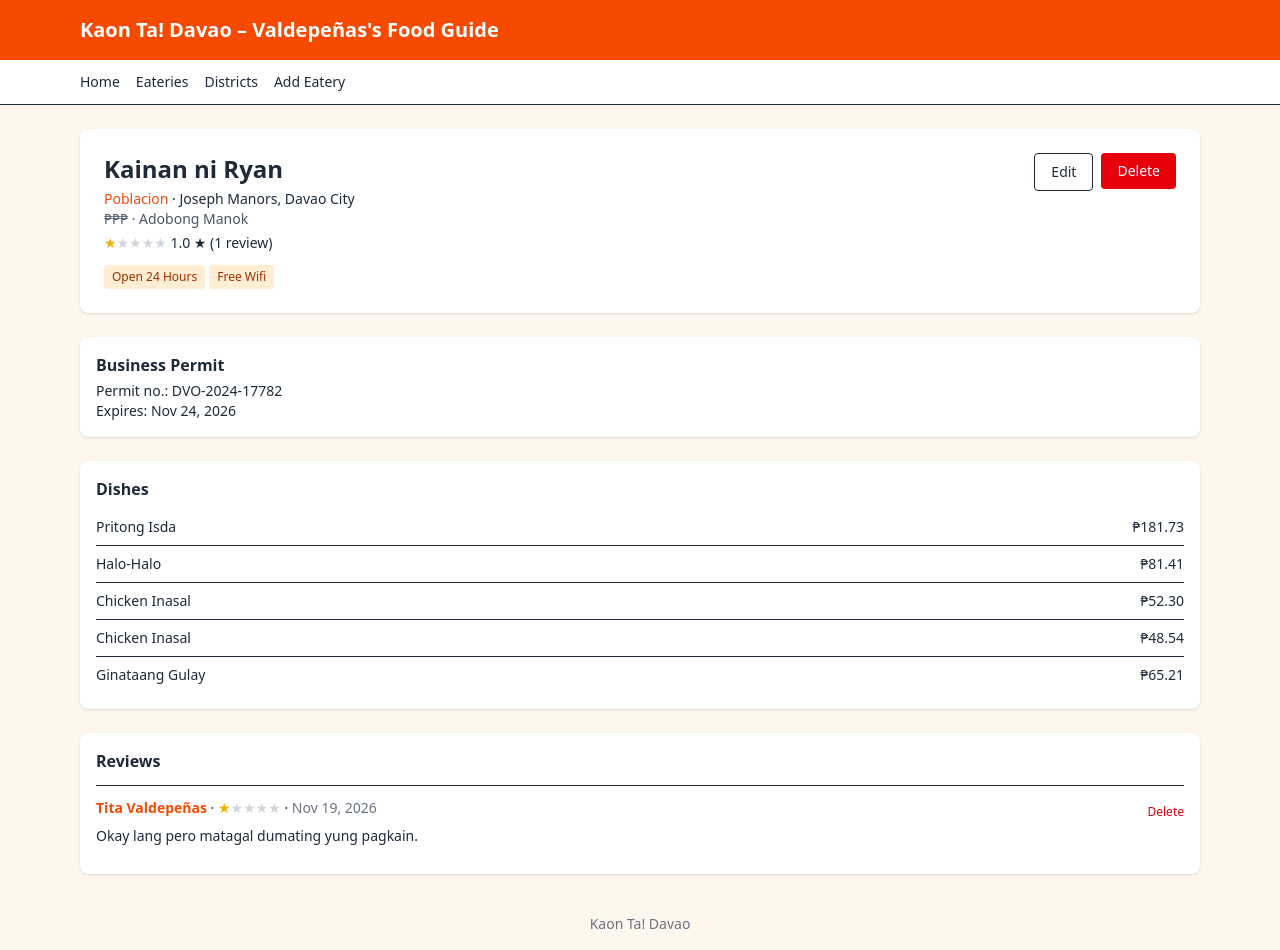
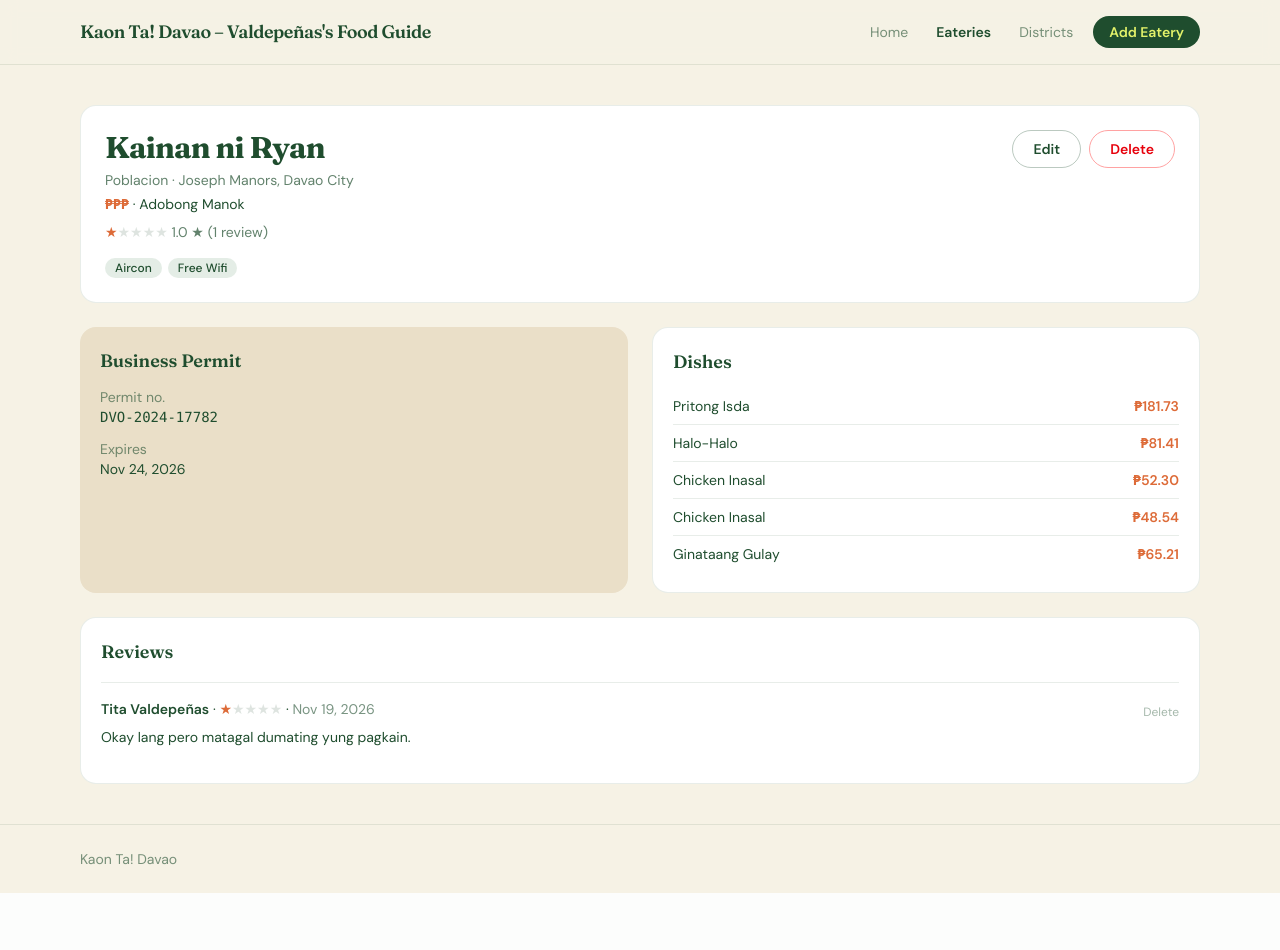
Before and after one commit to rievldpns/PrefinalProject-Valdepenas-KaonTaDavao, a Laravel app: a page that uses resources/views/layouts/app.blade.php in a window 1280 px wide. After the commit the page ends 893 px from the top, so only its background shows below. Run offline with Laravel 12, Linux system fonts and the light colour scheme; data comes from the database, SQL or seed files in the repository; style sheets or scripts are compiled from the project's sources.

Commit message:
finalize design and color palette of the website

```diff
--- a/resources/css/app.css
+++ b/resources/css/app.css
@@ -2,8 +2,17 @@
 
 @source '../../vendor/laravel/framework/src/Illuminate/Pagination/resources/views/*.blade.php';
 @source '../../storage/framework/views/*.php';
+@source '../**/*.blade.php';
+@source '../**/*.js';
 
 @theme {
-    --font-sans: 'Instrument Sans', ui-sans-serif, system-ui, sans-serif, 'Apple Color Emoji', 'Segoe UI Emoji',
-        'Segoe UI Symbol', 'Noto Color Emoji';
+    --font-sans: 'DM Sans', ui-sans-serif, system-ui, sans-serif, 'Apple Color Emoji', 'Segoe UI Emoji', 'Segoe UI Symbol', 'Noto Color Emoji';
+    --font-serif: 'Fraunces', ui-serif, Georgia, serif;
+
+    --color-cream: #F6F2E5;
+    --color-sand: #EADFC8;
+    --color-forest: #1F4D2E;
+    --color-sage: #7BA582;
+    --color-lime: #E3F26A;
+    --color-terracotta: #DD6B38;
 }
--- a/resources/views/components/rating.blade.php
+++ b/resources/views/components/rating.blade.php
@@ -4,4 +4,4 @@
     $filled = (int) round($value ?? 0);
 @endphp
 
-<span class="text-yellow-500" aria-label="{{ $filled }} out of 5 stars">{{ str_repeat('★', $filled) }}<span class="text-gray-300">{{ str_repeat('★', 5 - $filled) }}</span></span>
+<span class="text-terracotta" aria-label="{{ $filled }} out of 5 stars">{{ str_repeat('★', $filled) }}<span class="text-forest/15">{{ str_repeat('★', 5 - $filled) }}</span></span>
--- a/resources/views/districts/show.blade.php
+++ b/resources/views/districts/show.blade.php
@@ -1,12 +1,12 @@
 @extends('layouts.app')
 
 @section('content')
-    <h2 class="text-2xl font-bold">{{ $district->name }}</h2>
-    <p class="text-gray-600 mb-4">
+    <h2 class="font-serif text-3xl font-bold tracking-tight">{{ $district->name }}</h2>
+    <p class="mb-6 mt-1 text-sm text-forest/70">
         {{ $district->reviews_count }} {{ $district->reviews_count === 1 ? 'review' : 'reviews' }} in {{ $district->name }}
     </p>
 
-    <div class="grid grid-cols-1 md:grid-cols-2 lg:grid-cols-3 gap-4">
+    <div class="grid grid-cols-1 gap-4 md:grid-cols-2 lg:grid-cols-3">
         @foreach ($district->eateries as $eatery)
             <x-eatery-card :eatery="$eatery" />
         @endforeach
--- a/resources/views/eateries/show.blade.php
+++ b/resources/views/eateries/show.blade.php
@@ -7,24 +7,25 @@
         $count = $eatery->reviews->count();
     @endphp
 
-    <div class="bg-white rounded-lg shadow p-6 mb-6">
-        <div class="flex flex-wrap items-start justify-between gap-3">
+    {{-- header card --}}
+    <div class="mb-6 rounded-2xl border border-forest/10 bg-white p-6">
+        <div class="flex flex-wrap items-start justify-between gap-4">
             <div>
-                <h2 class="text-2xl font-bold">
+                <h2 class="font-serif text-3xl font-bold tracking-tight">
                     {{ $eatery->name }}
                     @unless ($eatery->is_open)
-                        <span class="text-xs bg-red-100 text-red-700 rounded px-2 py-1 align-middle">Closed</span>
+                        <span class="ml-2 rounded-full border border-terracotta/30 bg-terracotta/10 px-2.5 py-0.5 align-middle font-sans text-xs font-semibold text-terracotta">Closed</span>
                     @endunless
                 </h2>
-                <p class="text-sm mt-1">
-                    <a href="{{ route('districts.show', $eatery->district) }}" class="text-orange-600 hover:underline">{{ $eatery->district->name }}</a>
+                <p class="mt-1 text-sm text-forest/70">
+                    <a href="{{ route('districts.show', $eatery->district) }}" class="hover:text-forest hover:underline">{{ $eatery->district->name }}</a>
                     · {{ $eatery->address }}
                 </p>
-                <p class="text-sm text-gray-600">
-                    {{ $prices[$eatery->price_range] ?? $eatery->price_range }}
+                <p class="mt-1 text-sm">
+                    <span class="font-semibold text-terracotta">{{ $prices[$eatery->price_range] ?? $eatery->price_range }}</span>
                     @if ($eatery->specialty) · {{ $eatery->specialty }} @endif
                 </p>
-                <p class="text-sm mt-1">
+                <p class="mt-2 text-sm text-forest/70">
                     @if ($count > 0)
                         <x-rating :value="$avg" /> {{ number_format($avg, 1) }} ★ ({{ $count }} {{ $count === 1 ? 'review' : 'reviews' }})
                     @else
@@ -34,83 +35,89 @@
             </div>
 
             <div class="flex gap-2">
-                <a href="{{ route('eateries.edit', $eatery) }}" class="border rounded px-4 py-2 text-sm">Edit</a>
+                <a href="{{ route('eateries.edit', $eatery) }}"
+                   class="rounded-full border border-forest/30 px-5 py-2 text-sm font-semibold hover:bg-forest/5">Edit</a>
 
                 <form method="POST" action="{{ route('eateries.destroy', $eatery) }}">
                     @csrf
                     @method('DELETE')
-                    <button type="submit" class="bg-red-600 text-white rounded px-4 py-2 text-sm">Delete</button>
+                    <button type="submit"
+                            class="rounded-full border border-red-300 px-5 py-2 text-sm font-semibold text-red-600 hover:bg-red-50">Delete</button>
                 </form>
             </div>
         </div>
 
-        <div class="flex flex-wrap gap-1 mt-3">
+        <div class="mt-4 flex flex-wrap gap-1.5">
             @foreach ($eatery->features as $feature)
                 <a href="{{ route('eateries.index', ['feature' => $feature->name]) }}"
-                   class="text-xs bg-orange-100 text-orange-800 rounded px-2 py-1 hover:bg-orange-200">{{ $feature->name }}</a>
+                   class="rounded-full bg-sage/20 px-2.5 py-0.5 text-xs font-medium text-forest hover:bg-sage/35">{{ $feature->name }}</a>
             @endforeach
         </div>
     </div>
 
+    <div class="mb-6 grid grid-cols-1 gap-6 md:grid-cols-2">
         {{-- permit box --}}
+        <div class="rounded-2xl bg-sand p-5">
+            <h3 class="mb-3 font-serif text-lg font-semibold">Business Permit</h3>
             @if ($eatery->permit)
-        <div class="bg-white rounded-lg shadow p-4 mb-6">
-            <h3 class="font-bold mb-1">Business Permit</h3>
-            <p class="text-sm">Permit no.: {{ $eatery->permit->permit_no }}</p>
-            <p class="text-sm">Expires: {{ $eatery->permit->expires_on->format('M d, Y') }}</p>
+                <p class="text-sm text-forest/60">Permit no.</p>
+                <p class="font-mono text-sm font-medium">{{ $eatery->permit->permit_no }}</p>
+                <p class="mt-3 text-sm text-forest/60">Expires</p>
+                <p class="text-sm">{{ $eatery->permit->expires_on->format('M d, Y') }}</p>
                 @if ($eatery->permit->expires_on->lt(today()))
-                <p class="text-sm font-bold text-red-600">Permit expired</p>
+                    <p class="mt-3 text-sm font-bold text-red-600">Permit expired</p>
+                @endif
             @endif
         </div>
-    @endif
 
         {{-- dishes --}}
-    <div class="bg-white rounded-lg shadow p-4 mb-6">
-        <h3 class="font-bold mb-2">Dishes</h3>
-        <ul class="divide-y">
+        <div class="rounded-2xl border border-forest/10 bg-white p-5">
+            <h3 class="mb-3 font-serif text-lg font-semibold">Dishes</h3>
+            <ul class="divide-y divide-forest/10">
                 @foreach ($eatery->dishes as $dish)
-                <li class="py-2 flex justify-between text-sm">
+                    <li class="flex items-center justify-between gap-3 py-2 text-sm">
                         <span>
                             {{ $dish->name }}
                             @if ($dish->is_bestseller)
-                            <span class="text-xs bg-yellow-100 text-yellow-800 rounded px-2 py-1">Bestseller</span>
+                                <span class="ml-1 rounded-full bg-lime px-2 py-0.5 text-xs font-semibold text-forest">Bestseller</span>
                             @endif
                         </span>
-                    <span>₱{{ number_format($dish->price, 2) }}</span>
+                        <span class="font-semibold text-terracotta">₱{{ number_format($dish->price, 2) }}</span>
                     </li>
                 @endforeach
             </ul>
         </div>
+    </div>
 
     {{-- reviews --}}
-    <div class="bg-white rounded-lg shadow p-4">
-        <h3 class="font-bold mb-3">Reviews</h3>
+    <div class="rounded-2xl border border-forest/10 bg-white p-5">
+        <h3 class="mb-4 font-serif text-lg font-semibold">Reviews</h3>
 
         @if ($eatery->is_open)
             {{-- review form goes here in Phase 4 --}}
         @else
-            <p class="mb-4 text-gray-600">This eatery is closed. Reviews are paused.</p>
+            <p class="mb-4 rounded-xl bg-sand px-4 py-3 text-sm">This eatery is closed. Reviews are paused.</p>
         @endif
 
         @forelse ($eatery->reviews as $review)
-            <div class="border-t py-3">
-                <div class="flex justify-between items-start">
+            <div class="border-t border-forest/10 py-4">
+                <div class="flex items-start justify-between gap-3">
                     <div class="text-sm">
-                        <a href="{{ route('reviewers.show', $review->user) }}" class="font-bold text-orange-600 hover:underline">{{ $review->user->name }}</a>
+                        <a href="{{ route('reviewers.show', $review->user) }}" class="font-semibold hover:underline">{{ $review->user->name }}</a>
                         · <x-rating :value="$review->rating" />
-                        · <span class="text-gray-500">{{ $review->created_at->format('M d, Y') }}</span>
+                        · <span class="text-forest/60">{{ $review->created_at->format('M d, Y') }}</span>
                     </div>
 
                     <form method="POST" action="{{ route('reviews.destroy', $review) }}">
                         @csrf
                         @method('DELETE')
-                        <button type="submit" class="text-xs text-red-600 hover:underline">Delete</button>
+                        <button type="submit" class="text-xs text-forest/40 hover:text-red-600">Delete</button>
                     </form>
                 </div>
-                <p class="text-sm mt-1">{{ $review->body }}</p>
+                <p class="mt-1 text-sm">{{ $review->body }}</p>
             </div>
         @empty
-            <p class="text-sm text-gray-600">No reviews yet.</p>
+            <p class="text-sm text-forest/60">No reviews yet.</p>
         @endforelse
     </div>
 @endsection
--- a/resources/views/layouts/app.blade.php
+++ b/resources/views/layouts/app.blade.php
@@ -7,26 +7,33 @@
     <meta charset="UTF-8">
     <meta name="viewport" content="width=device-width, initial-scale=1">
     <title>{{ $siteTitle }}</title>
+
+    <link rel="preconnect" href="https://fonts.googleapis.com">
+    <link rel="preconnect" href="https://fonts.gstatic.com" crossorigin>
+    <link href="https://fonts.googleapis.com/css2?family=DM+Sans:wght@400;500;600;700&family=Fraunces:opsz,wght@9..144,500..700&display=swap" rel="stylesheet">
+
     @vite(['resources/css/app.css', 'resources/js/app.js'])
 </head>
-<body class="bg-orange-50 text-gray-800 min-h-screen flex flex-col">
+<body class="bg-cream text-forest antialiased min-h-screen flex flex-col selection:bg-lime selection:text-forest">
 
-    <header class="bg-orange-600 text-white">
-        <div class="max-w-6xl mx-auto px-4 py-4">
-            <a href="{{ route('home') }}" class="text-xl font-bold">{{ $siteTitle }}</a>
+    <header class="sticky top-0 z-10 border-b border-forest/10 bg-cream/90 backdrop-blur">
+        <div class="max-w-6xl mx-auto px-4 py-3 flex flex-col gap-2 sm:flex-row sm:items-center sm:justify-between sm:h-16 sm:py-0">
+            <a href="{{ route('home') }}" class="font-serif text-lg font-semibold tracking-tight">{{ $siteTitle }}</a>
+
+            @include('partials.nav')
         </div>
     </header>
 
-    @include('partials.nav')
-
-    <main class="max-w-6xl mx-auto px-4 py-6 w-full flex-1">
+    <main class="max-w-6xl mx-auto px-4 py-10 w-full flex-1">
         @include('partials.flash')
 
         @yield('content')
     </main>
 
-    <footer class="text-center text-sm text-gray-500 py-4">
-        Kaon Ta! Davao
+    <footer class="border-t border-forest/10">
+        <div class="max-w-6xl mx-auto px-4 py-6 text-sm text-forest/60">
+            Kaon Ta! Davao
+        </div>
     </footer>
 
 </body>
--- a/resources/views/partials/flash.blade.php
+++ b/resources/views/partials/flash.blade.php
@@ -1,5 +1,5 @@
 @if (session('success'))
-    <div class="mb-4 rounded bg-green-100 border border-green-300 text-green-800 px-4 py-3">
+    <div class="mb-6 rounded-xl border border-sage/40 bg-sage/15 px-4 py-3 text-sm font-medium text-forest">
         {{ session('success') }}
     </div>
 @endif
--- a/resources/views/partials/nav.blade.php
+++ b/resources/views/partials/nav.blade.php
@@ -1,8 +1,13 @@
-<nav class="bg-white border-b">
-    <div class="max-w-6xl mx-auto px-4 py-3 flex flex-wrap gap-4 text-sm font-medium">
-        <a href="{{ route('home') }}" class="hover:text-orange-600">Home</a>
-        <a href="{{ route('eateries.index') }}" class="hover:text-orange-600">Eateries</a>
-        <a href="{{ route('districts.index') }}" class="hover:text-orange-600">Districts</a>
-        <a href="{{ route('eateries.create') }}" class="hover:text-orange-600">Add Eatery</a>
-    </div>
+<nav class="flex flex-wrap items-center gap-1 text-sm">
+    <a href="{{ route('home') }}"
+       class="rounded-full px-3 py-1.5 hover:bg-forest/5 {{ request()->routeIs('home') ? 'font-semibold text-forest' : 'text-forest/60' }}">Home</a>
+
+    <a href="{{ route('eateries.index') }}"
+       class="rounded-full px-3 py-1.5 hover:bg-forest/5 {{ request()->routeIs('eateries.index', 'eateries.show', 'eateries.edit') ? 'font-semibold text-forest' : 'text-forest/60' }}">Eateries</a>
+
+    <a href="{{ route('districts.index') }}"
+       class="rounded-full px-3 py-1.5 hover:bg-forest/5 {{ request()->routeIs('districts.*') ? 'font-semibold text-forest' : 'text-forest/60' }}">Districts</a>
+
+    <a href="{{ route('eateries.create') }}"
+       class="ml-1 rounded-full bg-forest px-4 py-1.5 font-semibold text-lime hover:bg-forest/90">Add Eatery</a>
 </nav>
```
Also changed, not shown: resources/views/components/eatery-card.blade.php (+11 -11 lines), resources/views/districts/index.blade.php (+6 -5 lines), resources/views/eateries/index.blade.php (+14 -10 lines), resources/views/home.blade.php (+30 -12 lines), resources/views/reviewers/show.blade.php (+7 -7 lines). Lines whose indentation alone changed are shown as unchanged.
